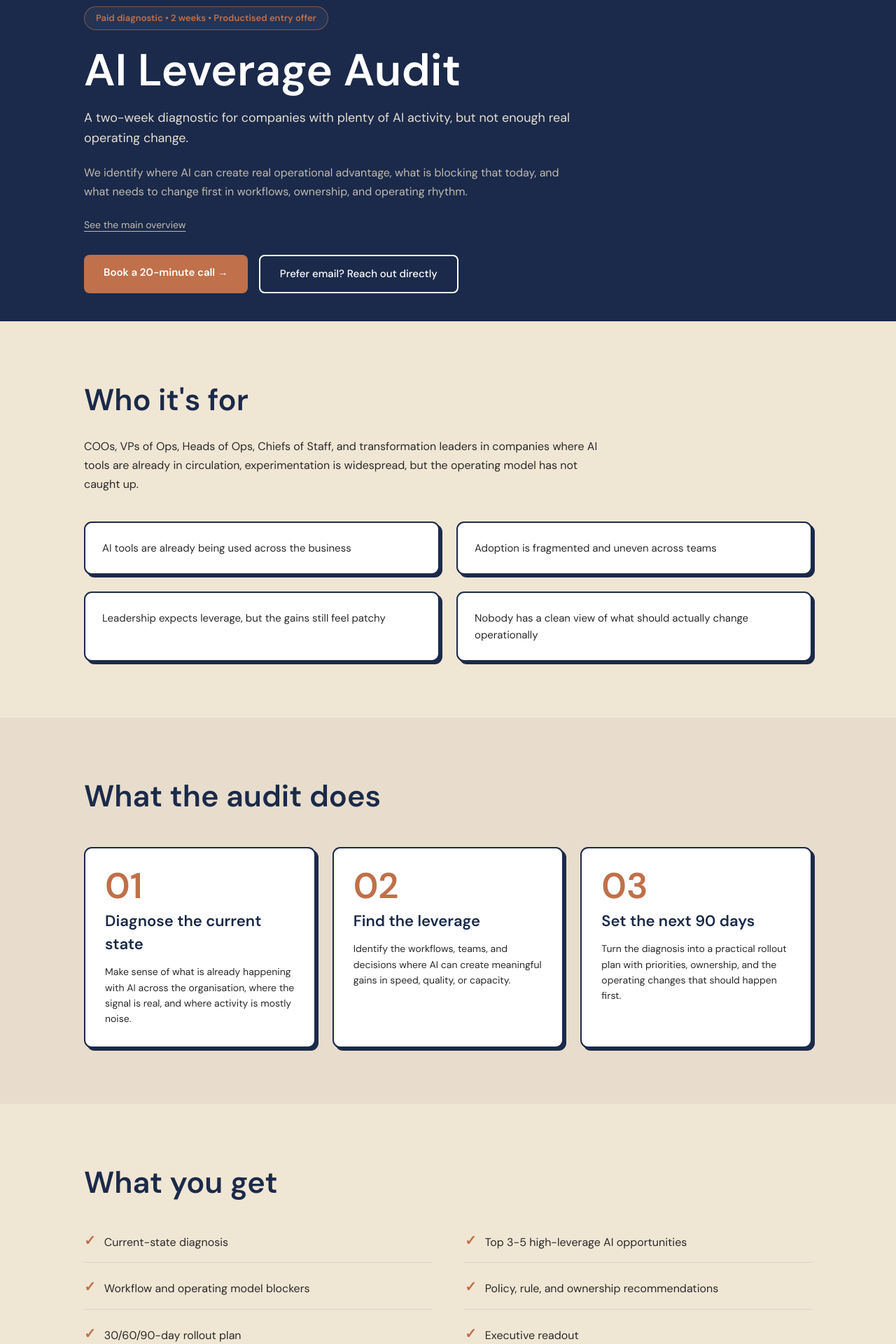
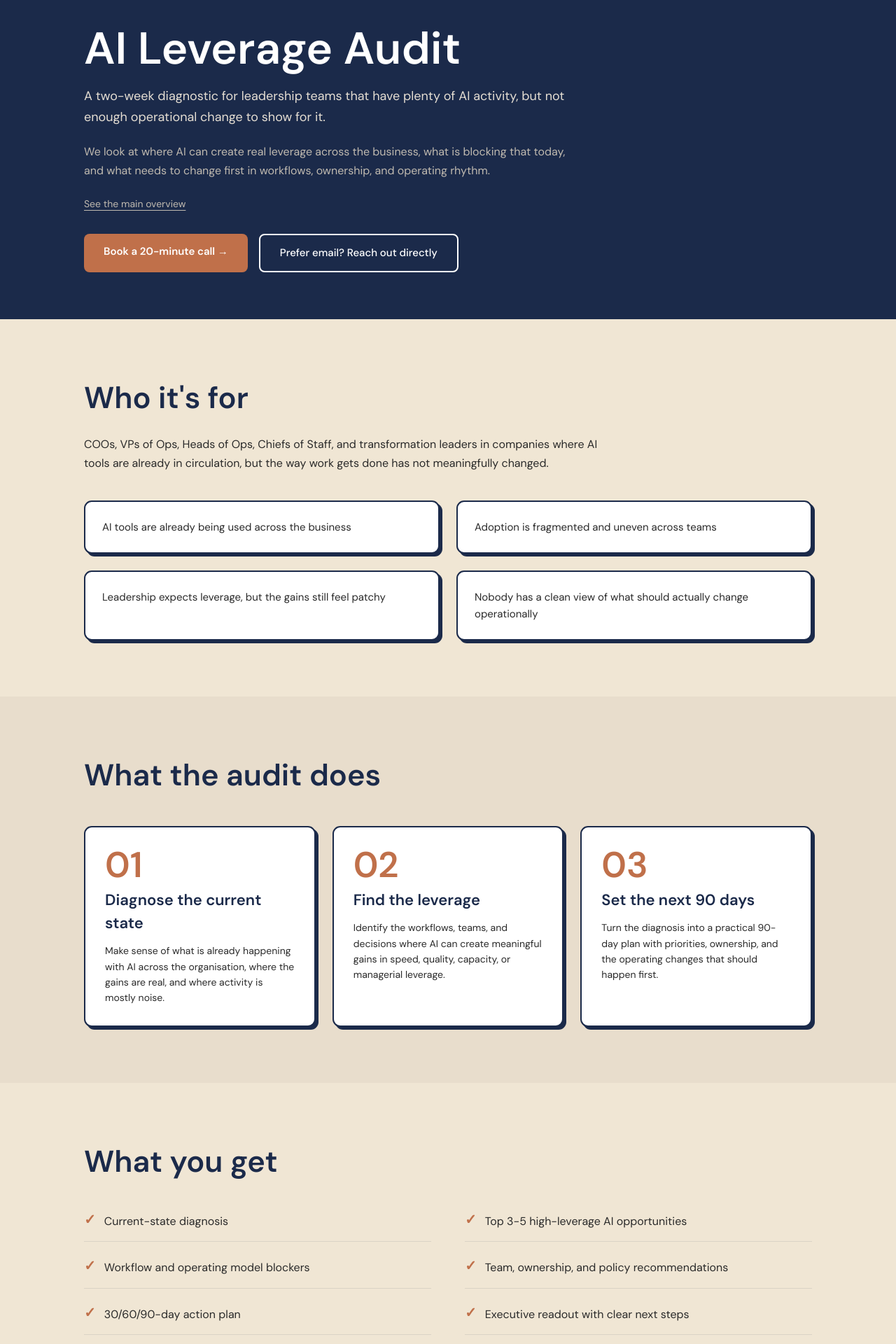
Before and after one commit to marcvallverdu/10xyourteams, a Next.js app: page /audit in a window 1280 px wide. Shown: the part 120-2040 px from the top of the page at 70% size. Built offline with nearby package versions, Linux system fonts and the light colour scheme.

Commit message:
Refine audit copy and remove hero pill

```diff
--- a/app/audit/page.tsx
+++ b/app/audit/page.tsx
@@ -16,17 +16,14 @@ export default function AuditPage() {
 
         <div className="max-w-[1200px] mx-auto px-10 md:px-20 flex-1 flex items-center w-full">
           <div className="py-10 w-full max-w-[760px]">
-            <div className="inline-flex items-center gap-2 rounded-full border border-terracotta/60 px-4 py-1.5 text-[13px] text-terracotta font-semibold bg-white/5">
-              Paid diagnostic • 2 weeks • Productised entry offer
-            </div>
-            <h1 className="mt-6 font-sans font-bold text-[2.8rem] md:text-[4rem] text-white leading-[1.05] max-w-[760px]">
+            <h1 className="font-sans font-bold text-[2.8rem] md:text-[4rem] text-white leading-[1.05] max-w-[760px]">
               AI Leverage Audit
             </h1>
             <p className="mt-5 text-[18px] text-[#E5DED3] leading-[1.65] max-w-[720px]">
-              A two-week diagnostic for companies with plenty of AI activity, but not enough real operating change.
+              A two-week diagnostic for leadership teams that have plenty of AI activity, but not enough operational change to show for it.
             </p>
             <p className="mt-5 text-[16px] text-[#C0BAB0] max-w-[700px] leading-[1.7]">
-              We identify where AI can create real operational advantage, what is blocking that today, and what needs to change first in workflows, ownership, and operating rhythm.
+              We look at where AI can create real leverage across the business, what is blocking that today, and what needs to change first in workflows, ownership, and operating rhythm.
             </p>
             <div className="mt-6 text-[14px] text-[#C0BAB0]">
               <a href="/" className="underline underline-offset-4 hover:text-white transition-colors">
@@ -58,7 +55,7 @@ export default function AuditPage() {
               Who it&apos;s for
             </h2>
             <p className="text-[16px] text-[#2A2A2A] leading-[1.7]">
-              COOs, VPs of Ops, Heads of Ops, Chiefs of Staff, and transformation leaders in companies where AI tools are already in circulation, experimentation is widespread, but the operating model has not caught up.
+              COOs, VPs of Ops, Heads of Ops, Chiefs of Staff, and transformation leaders in companies where AI tools are already in circulation, but the way work gets done has not meaningfully changed.
             </p>
           </div>
 
@@ -90,15 +87,15 @@ export default function AuditPage() {
             {[
               {
                 title: "Diagnose the current state",
-                body: "Make sense of what is already happening with AI across the organisation, where the signal is real, and where activity is mostly noise.",
+                body: "Make sense of what is already happening with AI across the organisation, where the gains are real, and where activity is mostly noise."
               },
               {
                 title: "Find the leverage",
-                body: "Identify the workflows, teams, and decisions where AI can create meaningful gains in speed, quality, or capacity.",
+                body: "Identify the workflows, teams, and decisions where AI can create meaningful gains in speed, quality, capacity, or managerial leverage."
               },
               {
                 title: "Set the next 90 days",
-                body: "Turn the diagnosis into a practical rollout plan with priorities, ownership, and the operating changes that should happen first.",
+                body: "Turn the diagnosis into a practical 90-day plan with priorities, ownership, and the operating changes that should happen first."
               },
             ].map((item, i) => (
               <div
@@ -132,9 +129,9 @@ export default function AuditPage() {
               "Current-state diagnosis",
               "Top 3-5 high-leverage AI opportunities",
               "Workflow and operating model blockers",
-              "Policy, rule, and ownership recommendations",
-              "30/60/90-day rollout plan",
-              "Executive readout",
+              "Team, ownership, and policy recommendations",
+              "30/60/90-day action plan",
+              "Executive readout with clear next steps",
             ].map((item) => (
               <div key={item} className="flex items-start gap-3 border-b border-navy/10 pb-4">
                 <span className="text-terracotta font-bold text-[20px] leading-none">✓</span>
@@ -176,7 +173,7 @@ export default function AuditPage() {
               This is not another AI strategy deck, and it is not a disguised custom build project.
             </h2>
             <p className="text-[16px] text-[#2A2A2A] leading-[1.75] max-w-[760px]">
-              The point of the audit is to create clarity fast. It helps leadership see where the leverage really is, what is blocking it, and what should change first. It is designed to lead into better decisions, not months of vague recommendations or outsourced implementation sludge.
+              The point of the audit is to create clarity fast. It helps leadership see where the leverage really is, what is blocking it, and what should change first. It is designed to lead to sharper decisions, better prioritisation, and a cleaner path into execution, not months of vague recommendations or outsourced implementation sludge.
             </p>
           </div>
         </div>
```
